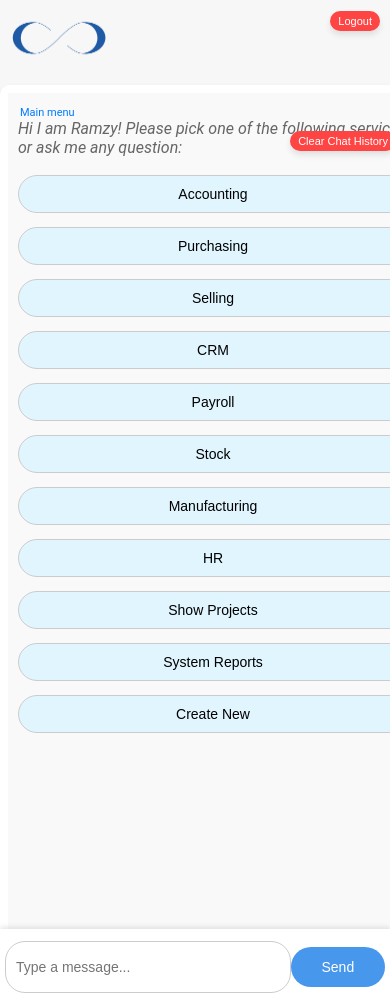
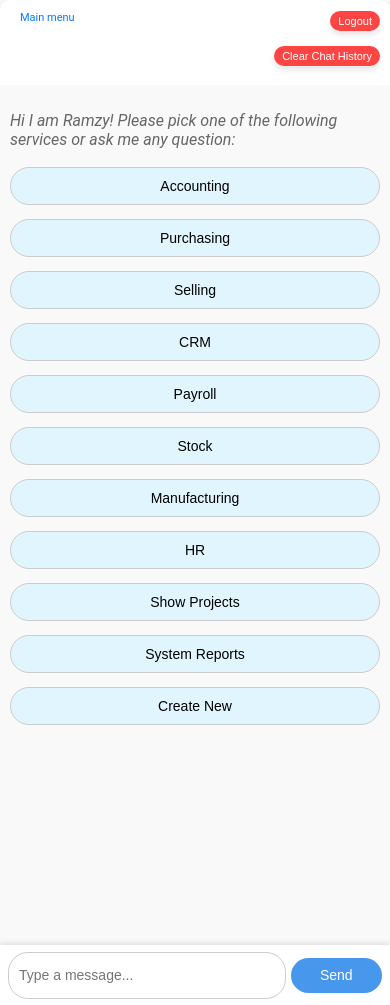
Before and after one commit to omaranwar1/Agent, a Flask app: page /chatbot in a window 390 px wide. Run offline with Flask 3, Linux system fonts and the light colour scheme.

Commit message:
fix scrolling 3

```diff
--- a/templates/index.html
+++ b/templates/index.html
@@ -390,103 +390,115 @@
             overflow: hidden;
         }
 
-        /* Fixed header area */
-        .header-area {
-            position: fixed;
-            top: 0;
-            left: 0;
-            right: 0;
-            height: 85px;  /* Height for header area */
-            background-color: #fff;
-            z-index: 1000;
-        }
-
-        #breadcrumbs {
-            position: absolute;
-            top: 10px;
-            left: 10px;
-            width: calc(100% - 125px);
-            font-size: 12px;
-        }
-
-        .logout-container {
-            position: absolute;
-            top: 10px;
-            right: 10px;
-        }
-
-        .clear-history-container {
-            position: absolute;
-            top: 45px;
-            right: 10px;
-        }
-
-        /* Scrollable chat area */
         #chat-container {
             width: 100%;
             height: 100%;
-            position: fixed;
-            top: 85px;  /* Start below header */
-            bottom: 60px;  /* Space for input container */
-            left: 0;
-            right: 0;
-            overflow: hidden;
+            padding: 5px;
+            padding-top: 85px;  /* Space for buttons at top */
+            position: relative;
+            display: flex;
+            flex-direction: column;
         }
 
         #chat-box {
-            width: 100%;
-            height: 100%;
+            flex: 1;
             padding: 10px;
-            overflow-y: scroll;
+            padding-bottom: 100px;  /* Significantly increased padding */
+            overflow-y: auto;
             -webkit-overflow-scrolling: touch;
+            position: absolute;
+            top: 85px;
+            bottom: 60px;
+            left: 0;
+            right: 0;
+            margin-bottom: 0;
         }
 
-        /* Fixed footer/input area */
+        /* Ensure last message and buttons have enough space */
+        .message:last-child,
+        #service-buttons,
+        .sub-service-buttons {
+            margin-bottom: 20px;  /* Increased margin */
+        }
+
+        /* Ensure buttons in the greeting are fully visible */
+        #greeting {
+            padding-bottom: 40px;  /* Added padding for greeting section */
+        }
+
         .input-container {
+            padding: 8px 8px;  /* Reduced padding */
+            background-color: #fff;
             position: fixed;
             bottom: 0;
             left: 0;
             right: 0;
+            width: 100%;
             height: 60px;
-            padding: 8px 5px;
-            background-color: #fff;
             display: flex;
             align-items: center;
             z-index: 1000;
             box-shadow: 0 -2px 5px rgba(0,0,0,0.1);
+            box-sizing: border-box;  /* Added to include padding in width calculation */
+        }
+
+        /* Header elements */
+        #breadcrumbs {
+            position: fixed;
+            top: 10px;
+            left: 10px;
+            margin-top: 0;
+            width: calc(100% - 125px);
+            font-size: 12px;
+            z-index: 1000;
+        }
+
+        .logout-container {
+            position: fixed;
+            top: 10px;
+            right: 10px;
+            z-index: 1000;
+        }
+
+        .clear-history-container {
+            position: fixed;
+            top: 45px;
+            right: 10px;
+            z-index: 1000;
         }
 
         /* Input elements */
         #user-input {
-            width: 75%;
-            height: 40px;
+            width: 75%;  /* Reduced width */
+            height: 35px;
             padding: 5px 10px;
-            margin: 0;
+            margin-right: 5px;  /* Reduced margin */
         }
 
         #send-button {
-            width: 20%;
-            height: 40px;
+            width: 23%;  /* Increased width */
+            height: 35px;
             padding: 5px;
-            margin: 0;
+            min-width: unset;  /* Removed minimum width constraint */
         }
 
         /* Message styling */
         .message {
             max-width: 90%;
             padding: 8px 10px;
-            margin-bottom: 8px;
+            margin-bottom: 8px;  /* Increased margin between messages */
         }
 
-        /* Add background to fixed elements */
-        .header-area, .input-container {
-            background-color: #fff;
+        /* Ensure last message has enough space */
+        .message:last-child {
+            margin-bottom: 60px;  /* Match input container height */
         }
     }
 
-    /* iOS specific adjustments */
+    /* Additional adjustments for iOS */
     @supports (-webkit-touch-callout: none) {
         #chat-box {
+            /* iOS-specific scrolling fixes */
             -webkit-overflow-scrolling: touch;
         }
     }
@@ -964,6 +976,23 @@
       function handleLogout() {
           window.location.href = '/login';
       }
+
+      // Fix for mobile viewport height
+      function setVH() {
+          let vh = window.innerHeight * 0.01;
+          document.documentElement.style.setProperty('--vh', `${vh}px`);
+      }
+
+      window.addEventListener('load', setVH);
+      window.addEventListener('resize', setVH);
+
+      // Improve mobile keyboard handling
+      document.getElementById('user-input').addEventListener('focus', function() {
+          setTimeout(function() {
+              window.scrollTo(0, 0);
+              document.body.scrollTop = 0;
+          }, 100);
+      });
     </script>
 </body>
 </html>
```
